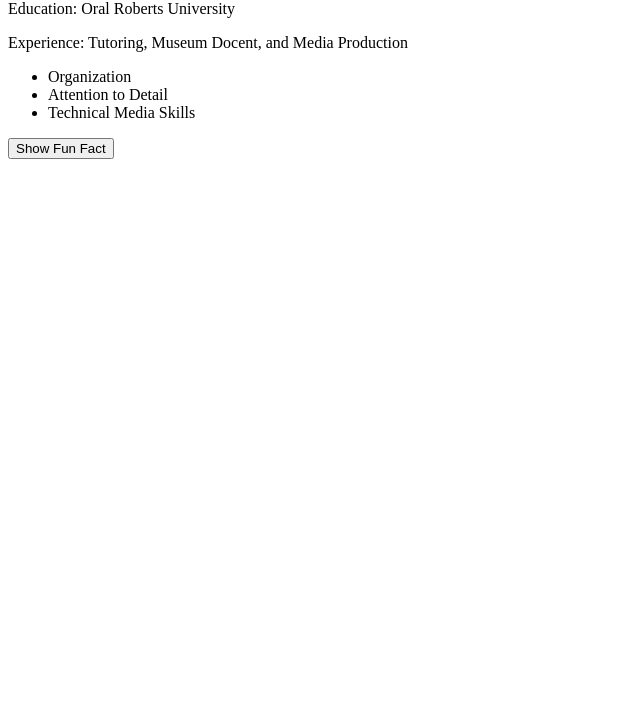
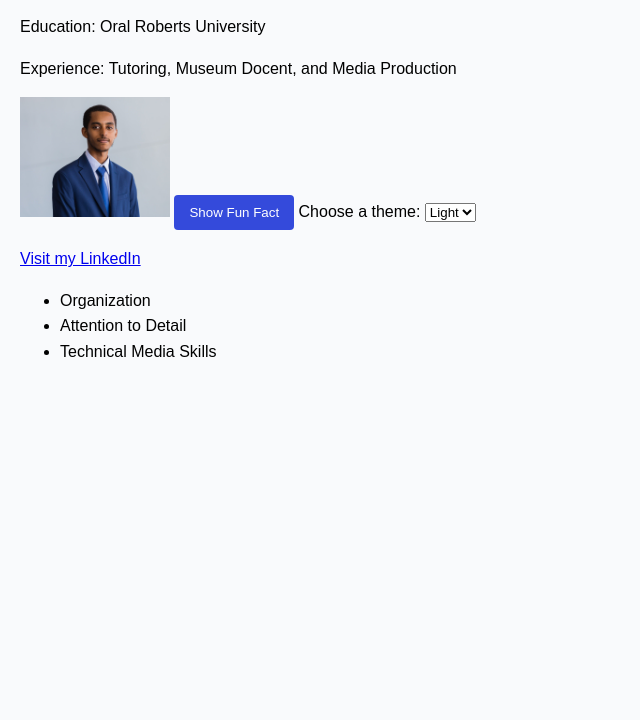
Before and after one commit to baslealamare01/resume-project, a plain HTML site: page index.html in a window 1280 px wide. Shown: the part 80-800 px from the top of the page, without its empty margins (0-640 px from the left). Drawn offline with Linux system fonts and the light colour scheme.

Commit message:
Add files via upload

```diff
--- a/index.html
+++ b/index.html
@@ -3,12 +3,61 @@
 <head>
     <meta charset="UTF-8">
     <title>My Resume</title>
+
+    <!-- Visual Design with CSS: Add basic styling -->
+    <style>
+        body {
+            font-family: Arial, sans-serif;
+            background-color: #f9fafc;
+            margin: 20px;
+            line-height: 1.6;
+        }
+        h1 {
+            color: #2c3e50;
+        }
+        button {
+            background-color: #344adb;
+            color: white;
+            border: none;
+            padding: 10px 15px;
+            margin-top: 10px;
+            cursor: pointer;
+            border-radius: 4px;
+        }
+        button:hover {
+            background-color: #2980b9;
+        }
+    </style>
 </head>
 <body>
+    <!-- Main Heading: Name will be filled in by JavaScript -->
     <h1 id="name">Your Name</h1>
+
+    <!-- Education Section -->
     <p id="education">Education goes here</p>
+
+    <!-- Experience Section -->
     <p id="experience">Experience goes here</p>
+
+    <!-- Accessibility Improvement: Profile image with alt text -->
+    <img src="careerfairimage.jpg" alt="Profile picture of the resume owner" width="150">
+
+    <!-- Interactive Button -->
+    <button onclick="showFunFact()">Show Fun Fact</button>
+
+    <!-- Dropdown (Interactivity/Personalization) -->
+    <label for="theme">Choose a theme:</label>
+    <select id="theme" onchange="changeTheme()">
+        <option value="light">Light</option>
+        <option value="dark">Dark</option>
+    </select>
+
+    <!-- External Link (Creative Addition) -->
+    <p>
+        <a href="https://www.linkedin.com/in/basleal-mezgebu/" target="_blank">Visit my LinkedIn</a>
+    </p>
+
+    <!-- Link to JavaScript file -->
     <script src="resume.js"></script>
-<button onclick="showFunFact()">Show Fun Fact</button>
 </body>
 </html>
--- a/resume.js
+++ b/resume.js
@@ -1,14 +1,28 @@
+// =========================
+// Define Variables (Data)
+// =========================
 let name = "Basleal Mezgebu";
 let education = "Oral Roberts University";
 let experience = "Tutoring, Museum Docent, and Media Production";
 
+// =========================
+// Connect Variables to HTML Elements (Display Info on Page)
+// =========================
 document.getElementById("name").textContent = name;
 document.getElementById("education").textContent = "Education: " + education;
 document.getElementById("experience").textContent = "Experience: " + experience;
 
+// Log to the console
 console.log("Hello, my name is " + name)
 
+// =========================
+// Skills Section
+// =========================
+
+// Define a list of skills
 let skills = ["Organization", "Attention to Detail", "Technical Media Skills"];
+
+// Loop through skills array and create a list in HTML
 let skillsList = document.createElement("ul");
 for (let i = 0; i < skills.length; i++) {
 let li = document.createElement("li");
@@ -17,6 +31,42 @@ skillsList.appendChild(li);
 }
 document.body.appendChild(skillsList);
 
+// =========================
+// Fun Fact Section
+// =========================
+
+// Function to show a pop-up fun fact when called
 function showFunFact() {
 alert("Fun Fact: I enjoy coming up with creative and big ideas!");
 }
+
+// =========================
+// Theme Changer (Interactivity/Personalization)
+// =========================
+function changeTheme() {
+    let theme = document.getElementById("theme").value;
+    if (theme === "dark") {
+        document.body.style.backgroundColor = "#3493dbff";
+        document.body.style.color = "white";
+    } else {
+        document.body.style.backgroundColor = "#f9fafc";
+        document.body.style.color = "black";
+    }
+}
+
+
+// =========================
+// End of Script
+// =========================
+
+
+// Github Link: https://github.com/baslealamare01/resume-project.git
+
+// =========================
+// Reflection Answers
+// =========================
+
+// 1. Following the correct syntax and going through all the steps was easier this time because we have practiced it a couple of times in class.
+// 2. The most challenging part was accidentally writing the lines meant for JavaScript inside the HTML (and vice versa). I solved this by reviewing the project we did in class.
+// 3. I would like to learn more about changing the appearance of the page, such as adding colors, images, and enhancing interactivity.
+// 4. I learned that we should always follow the correct functions and syntax appropriate for the specific task, so that the page will work and look right.
```
Also changed, not shown: careerfairimage.jpg (added).
